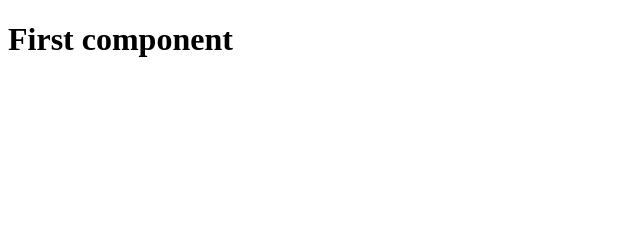
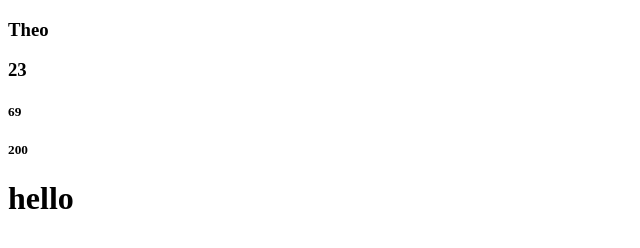
Before and after one commit to andersontr15/barbarian-js, a plain HTML site: page index.html in a window 1280 px wide. Shown: the whole page, without its empty margins (0-640 px from the left). Drawn offline with Linux system fonts and the light colour scheme.

Commit message:
add interpolate

```diff
--- a/index.html
+++ b/index.html
@@ -8,19 +8,33 @@
 <script>
 	window.onload = function() {
 		var barbarian = new Barbarian();
+		barbarian.makeController('Main', {
+			name: 'Theo',
+			age: 23
+		});
+		barbarian.makeController('Home', {
+			height: 69,
+			weight: 200
+		});
 		barbarian.makeComponent({
 			name: 'tester',
-			text: 'First component',
+			text: 'hello',
 			selector: 'h1',
 			bindTo: 'body',
 			properties: {
-				name: 'Theo',
-				age: 23
+				name: 'Theo'
 			}
-		});
-		barbarian.updateBinding('name', 'Theodore', 'tester');
+		})
 	}
 </script>
 <body>
+	<div barbarian-controller="Main">
+		<h3>{name}</h3>
+		<h3>{age}</h3>
+	</div>
+	<div barbarian-controller="Home">
+			<h5>{height}</h5>
+			<h5>{weight}</h5>
+	</div>
 </body>
 </html>
--- a/index.js
+++ b/index.js
@@ -1,28 +1,39 @@
 (function(window) {
 	'use strict';
 	 var components = [];
+	 var controllers = [];
+	 var bindings = [];
+	 var interpolationMatches = ['{', '}'];
 	 var Barbarian = function() {
 	 	return {
-	 		render: function() {
+	 		// custom interpolation method
+	 		interpolate: function(controller) {
+	 			var hasBinding = function(element) {
+	 				return element.textContent.indexOf(interpolationMatches[0]) > -1 && element.textContent.indexOf(interpolationMatches[1]) > -1
+	 			}
+	 			var startPoint = document.querySelector('[barbarian-controller =' + controller.name + ']');
+	 			if(startPoint !== null) {
+	 				// lets bind some properties!
+	 				var children = Array.from(startPoint.children);
 
+	 				// loop through node list and interpolate
+	 				children.forEach(function(child) {
+	 					if(hasBinding(child) === true) {
+	 						var value = child.textContent.slice(1, child.textContent.lastIndexOf('}'));
+	 						if(value !== null && controller.properties.hasOwnProperty(value)) {
+	 							child.textContent = controller.properties[value];
+	 						}
+	 					}
+	 				});
+	 			}
 	 		},
-	 		request: function() {
-
-	 		},
-	 		route: function() {
-
-	 		},
-	 		interpolate: function() {
-
-	 		},
-	 		bind: function() {
-
-	 		},
-	 		updateBinding: function(prop, value, name) {
-	 			var component = components.find(function(component) {
-	 				return component.name === name;
-	 			});
-	 			component.element.setAttribute('data-'+prop, value);
+	 		makeController: function(name, properties) {
+	 			var controller = {
+	 				name: name,
+	 				properties: properties
+	 			};
+	 			controllers.push(controller);
+	 			this.interpolate(controller);
 	 		},
 	 		makeComponent: function(object) {
 	 			const name = object.name;
```
